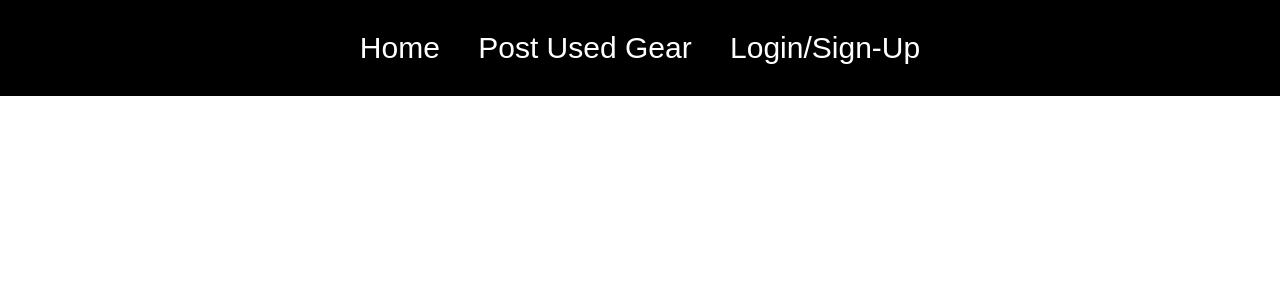
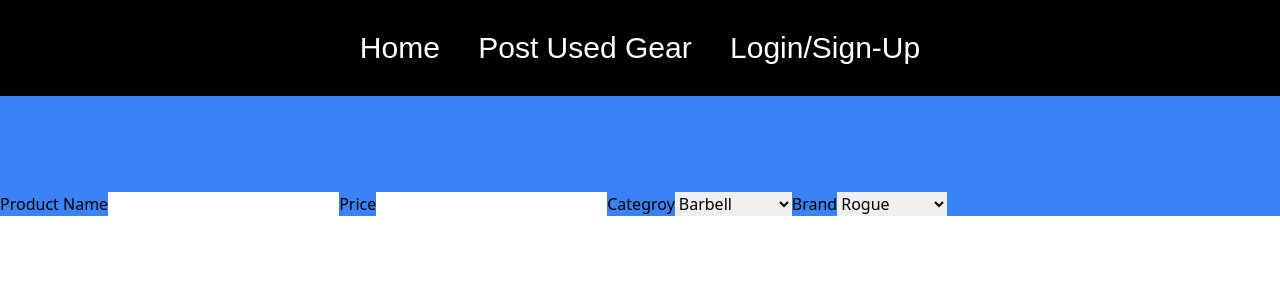
Before and after one commit to Brandon-Winkler/FitView, a React (Vite) app: page /used-gear in a window 1280 px wide. Shown: the top 300 px of the page. Built offline with nearby package versions, Linux system fonts and the light colour scheme.

Commit message:
created the beginnings of the post form component, and made some slight typescript adjustments to other components

```diff
--- a/src/App.tsx
+++ b/src/App.tsx
@@ -23,7 +23,7 @@ function App() {
       <div className='absolute top-0 left-0 w-full z-10 hover:bg-black transition-all duration-300'>
         <NavBar></NavBar>
       </div>
-      <h1 className="text-center font-roboto py-10 text-2xl">Recent Uploads</h1>
+      <h1 className="text-center font-roboto py-10 text-2xl">Uploads</h1>
       <SideBar></SideBar>
     </>
   )
--- a/src/components/NavBar.tsx
+++ b/src/components/NavBar.tsx
@@ -1,4 +1,4 @@
-const NavBar = () => {
+const NavBar: React.FC = () => {
     return (
         <nav className='h-24 z-10 sticky top-0'>
             <div className='flex justify-center items-center h-full'>
--- /dev/null
+++ b/src/components/PostForm.tsx
@@ -0,0 +1,39 @@
+const PostForm: React.FC = () => {
+    return(
+        <form action="">
+            <label htmlFor="productName">Product Name</label>
+            <input type="text" />
+            <label htmlFor="price">Price</label>
+            <input type="number" />
+            <label htmlFor="category">Categroy</label>
+            <select name="categories" id="category">
+                <option value="barbell">Barbell</option>
+                <option value="weight">Weight</option>
+                <option value="bench">Bench</option>
+                <option value="dumbbell">Dumbbell</option>
+                <option value="Rack">Rack</option>
+                <option value="machine">Machine</option>
+                <option value="conditioning">Conditioning</option>
+                <option value="strongman">Strongman</option>
+                <option value="crossfit">Crossfit</option>
+                <option value="gymnastics">Gymnastics</option>
+            </select>
+            <label htmlFor="brand">Brand</label>
+            <select name="brands" id="brand">
+                <option value="rogue">Rogue</option>
+                <option value="rep">Rep</option>
+                <option value="sorinex">Sorinex</option>
+                <option value="titan">Titan</option>
+                <option value="peloton">Peloton</option>
+                <option value="elitefts">EliteFTS</option>
+                <option value="nordictrack">NordicTrack</option>
+                <option value="lifefitness">LifeFitness</option>
+                <option value="eleiko">Eleiko</option>
+                <option value="trx">TRX</option>
+            </select>
+        </form>
+
+    );
+}
+
+export default PostForm;
--- a/src/components/SideBar.tsx
+++ b/src/components/SideBar.tsx
@@ -4,7 +4,7 @@ import { FontAwesomeIcon } from '@fortawesome/react-fontawesome';
 import '@fortawesome/fontawesome-svg-core/styles.css';
 import FilterButton from "./FilterButton";
 
-const SideBar = () => {
+const SideBar: React.FC = () => {
     const [isOpen, setIsOpen] = useState(false);
 
     return (
--- a/src/components/UserAuth.tsx
+++ b/src/components/UserAuth.tsx
@@ -1,4 +1,4 @@
-const UserAuth = () => {
+const UserAuth: React.FC = () => {
 
     document.addEventListener('DOMContentLoaded', () => {
         const loginBtn = document.getElementById('loginBtn') as HTMLButtonElement;
--- a/src/pages/UsedGearPage.tsx
+++ b/src/pages/UsedGearPage.tsx
@@ -1,11 +1,15 @@
-// import React from 'react';
 import NavBar from '../components/NavBar';
-
+import PostForm from '../components/PostForm';
 const UsedGearPage = () => {
     return (
-        <div className='absolute top-0 left-0 w-full z-10 bg-black'>
-            <NavBar></NavBar>
-        </div>
+        <>
+            <div className='absolute top-0 left-0 w-full z-10 bg-black'>
+                <NavBar></NavBar>
+            </div>
+            <div className='bg-blue-500 w-50 h-50 pt-48'>
+                <PostForm></PostForm>
+            </div>
+        </>
     );
 }
 
```
